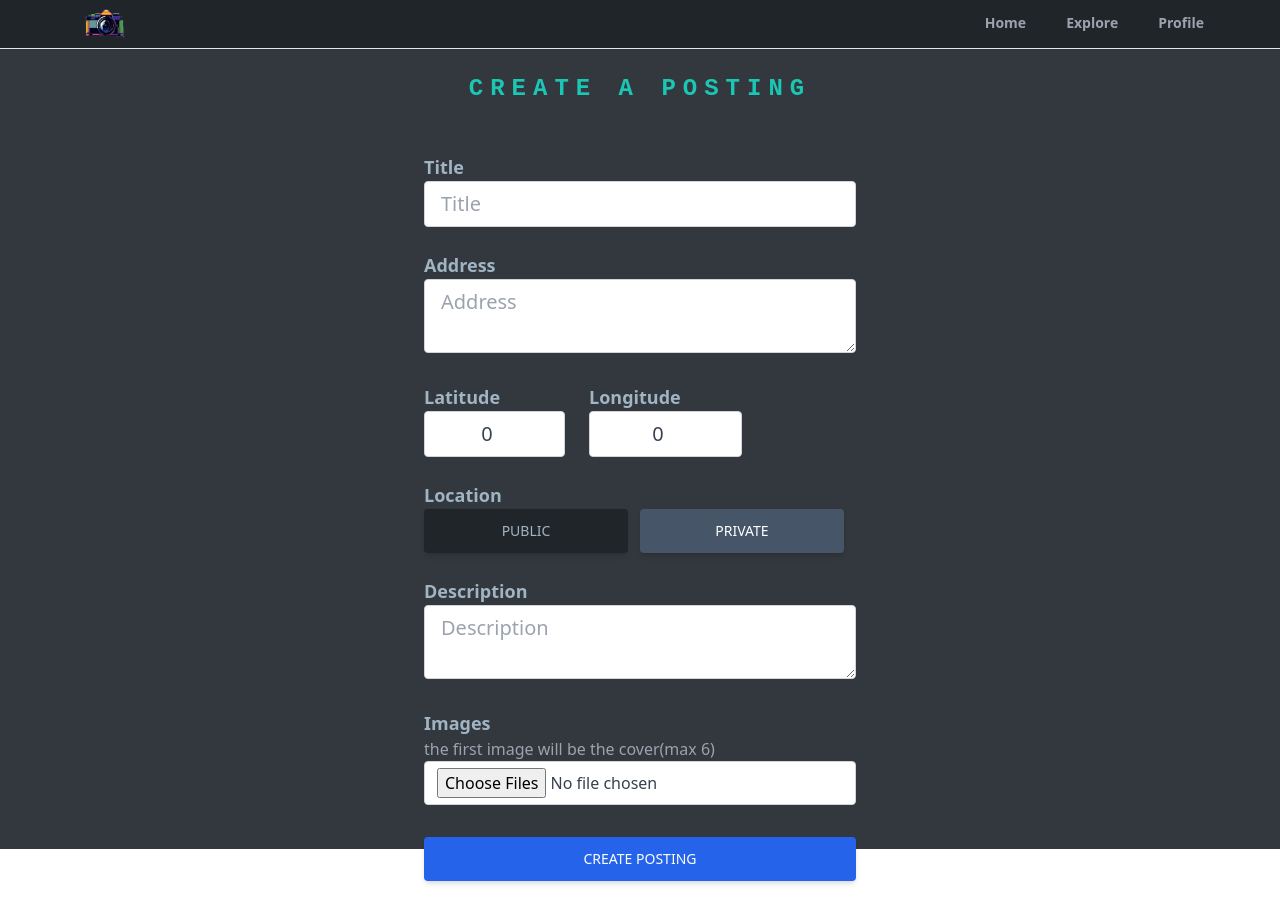
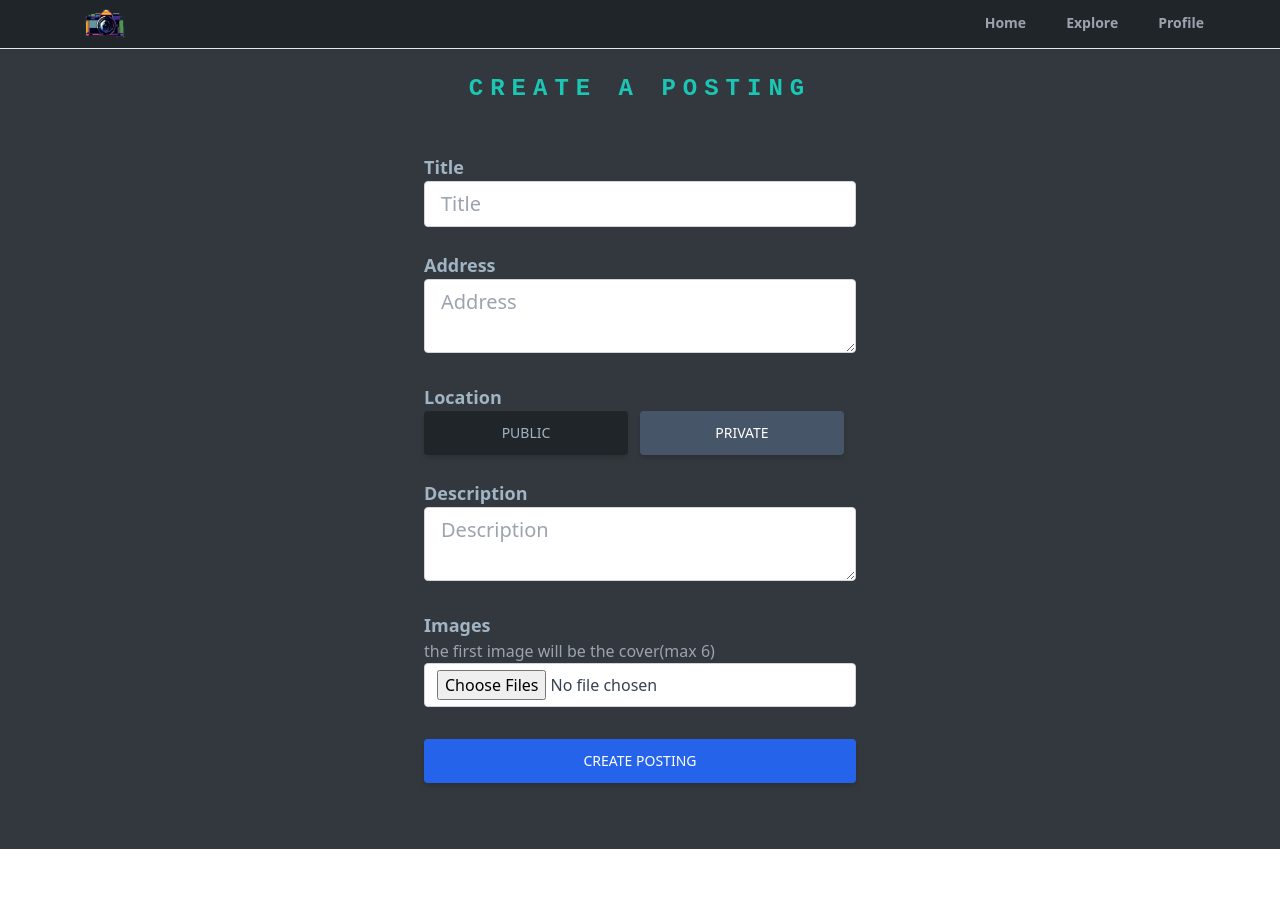
Before and after one commit to Sonjhalyns1/snapscape, a React (Create React App) app: page /create-posting in a window 1280 px wide. After the commit the page ends 849 px from the top, so only its background shows below. Built offline with nearby package versions, Linux system fonts and the light colour scheme; no server answers; sample sign-in values are in the browser's storage.

Commit message:
completed createposting page with geolocation api added

```diff
--- a/src/pages/CreatePosting.jsx
+++ b/src/pages/CreatePosting.jsx
@@ -1,10 +1,17 @@
 import { getAuth } from 'firebase/auth';
 import React, { useState } from 'react'
 import { useNavigate } from 'react-router-dom'
+import { toast } from 'react-toastify';
+import Spinner from '../components/Spinner';
+import {getDownloadURL, getStorage, ref, uploadBytesResumable} from 'firebase/storage'
+import { db } from '../firebase';
+import { addDoc, collection, serverTimestamp } from 'firebase/firestore';
+import {v4 as uuidv4} from "uuid"
 
 export default function CreatePosting() {
     const navigate = useNavigate()
     const auth = getAuth()
+    const [geolocationEnabled, setgeolocationEnabled] = useState(true)
     const [loading, setLoading] = useState(false);
     const [formData, setFormData] = useState({
         title:"",
@@ -16,15 +23,129 @@ export default function CreatePosting() {
         description: "",
     })
     const {title, address, type, longitude, latitude, description, images} = formData
-    function onChange(){
+    function onChange(e) {
+        let boolean = null;
+
+        // Files
+        if (e.target.files) {
+          setFormData((prevState) => ({
+            ...prevState,
+            images: e.target.files,
+          }));
+        }
+        // Text/Boolean/Number
+        if (!e.target.files) {
+          setFormData((prevState) => ({
+            ...prevState,
+            [e.target.id]: boolean ?? e.target.value,
+          }));
+        }
+      }
+    async function onSubmit(e){
+        e.preventDefault();
+        setLoading(true);
+
+        if(images.length >6){
+            setLoading(false)
+            toast.error("maximum 6 images are allowed")
+            return;
+        }
+        let geolocation = {}
+        let location
+        if(geolocationEnabled){
+            const response  = await fetch(`https://maps.googleapis.com/maps/api/geocode/json?address=${address}&key=${process.env.REACT_APP_GEOCODE_API_KEY}`);
+            const data = await response.json()
+
+            console.log(data)
+            geolocation.lat = data.results[0]?.geometry.location.lat  ?? 0;
+            geolocation.lng = data.results[0]?.geometry.location.lng  ?? 0;
+
+            location = data.status === "ZERO_RESULTS" && undefined;
+
+            if(location === undefined ){
+                setLoading(false)
+                toast.error("please enter a correct address")
+                return;
+            }
+        }else{
+            geolocation.lat = latitude
+            geolocation.lng = longitude
+
+        }
+        async function storeImage(image) {
+            return new Promise((resolve, reject) => {
+                const storage = getStorage()
+                const filename = `${auth.currentUser.uid}-${image.name}-${uuidv4()}`
+                const storageRef = ref(storage, filename);
+                const uploadTask = uploadBytesResumable(storageRef, image);
+                uploadTask.on('state_changed',
+                (snapshot) => {
+                    // Observe state change events such as progress, pause, and resume
+                    // Get task progress, including the number of bytes uploaded and the total number of bytes to be uploaded
+                    const progress = (snapshot.bytesTransferred / snapshot.totalBytes) * 100;
+                    console.log('Upload is ' + progress + '% done');
+                    switch (snapshot.state) {
+                    case 'paused':
+                        console.log('Upload is paused');
+                        break;
+                    case 'running':
+                        console.log('Upload is running');
+                        break;
+                    }
+                },
+                (error) => {
+                    reject(error)
+                    // Handle unsuccessful uploads
+                },
+                () => {
+                    // Handle successful uploads on complete
+                    // For instance, get the download URL: https://firebasestorage.googleapis.com/...
+                    getDownloadURL(uploadTask.snapshot.ref).then((downloadURL) => {
+                    resolve(downloadURL);
+                    });
+                }
+                );
+            })
+
+        }
+        const imgUrls = await Promise.all(
+            [...images].map((image) => storeImage(image))
+          ).catch((error) => {
+            setLoading(false);
+            toast.error("Images not uploaded");
+            return;
+          });
+        const formDataCopy = {
+            ...formData,
+            imgUrls,
+            geolocation,
+            timestamp: serverTimestamp(),
+            userRef: auth.currentUser.uid
+        }
+        delete formDataCopy.images;
+        !formDataCopy.offer && delete formDataCopy.discountedPrice;
+        delete formDataCopy.latitude;
+        delete formDataCopy.longitude;
+        const docRef = await addDoc(collection(db, "listings"), formDataCopy);
+        setLoading(false)
+        toast.success("Listing created")
+        navigate(`/profile`)
 
 
+    }
+
+
+
+
+
+    if (loading){
+        return <Spinner/>
     }
   return (
     <div className='h-screen w-full bg-[#32383D]'>
         <main className='max-w-md px-2 mx-auto'>
             <h6 className='text-2xl text-center p-6 font weight-bold'>Create a Posting</h6>
-            <form >
+            <form onSubmit={onSubmit}>
                 <p className='text-lg mt-6 font-semibold text-[#A1B4C4]'>Title</p>
                 <input
                 type='text'
@@ -46,6 +167,7 @@ export default function CreatePosting() {
                 placeholder='Address'
                 required
                 className= 'w-full py-2 px-4 text-xl text-gray-700 bg-white border border-gray-300 rounded transition duration-150 ease-in-out focus:text-gray-700 focus:bg-white focus:border-slate-600 mb-6'/>
+                {!geolocationEnabled && (
                     <div className='flex space-x-6 justify-start mb-6'>
                         <div>
                             <p className='text-lg font-semibold text-[#A1B4C4]'>Latitude</p>
@@ -70,6 +192,7 @@ export default function CreatePosting() {
                             className = "w-full px-4 py-2 text-xl text-gray-700 bg-white border border-gray-300 rounded transition duration-150 ease-in-out focus:bg-white focus:text-gray-700 focus:border-slate-600 text-center" />
                         </div>
                     </div>
+                )}
                 <p className='text-lg font-semibold text-[#A1B4C4]'>Location</p>
                 <div className='flex'>
                     <button type='button'
--- a/src/pages/Profile.jsx
+++ b/src/pages/Profile.jsx
@@ -1,8 +1,8 @@
 import { getAuth, updateProfile } from 'firebase/auth';
-import React, { useState } from 'react'
+import React, { useEffect, useState } from 'react'
 import { Link, useNavigate } from 'react-router-dom';
 import { db } from '../firebase';
-import { doc, updateDoc } from 'firebase/firestore';
+import { collection, doc, getDocs, orderBy, query, updateDoc, where } from 'firebase/firestore';
 import { toast } from 'react-toastify';
 import {FcLandscape} from "react-icons/fc"
 
@@ -10,6 +10,7 @@ export default function Profile() {
   const auth = getAuth()
   const navigate = useNavigate()
   const[changeDetail, setChangeDetail] = useState(false)
+  const[listings, setListings] = useState(false);
   const[loading, setLoading] = useState(true)
   const [formData, setFormData] = useState({
     name: auth.currentUser.displayName,
@@ -42,6 +43,24 @@ export default function Profile() {
       toast.error("Could not update the profile detail")
     }
   }
+  useEffect(() => {
+    async function fetchUserListings(){
+      const listingRef = collection(db, "listings");
+      const q = query(listingRef, where("userRef", "==", auth.currentUser.uid), orderBy("timestamp", "desc"))
+      const querySnap = await getDocs(q)
+      let listings = [];
+      querySnap.forEach((doc) =>{
+        return listings.push({
+          id: doc.id,
+          data: doc.data()
+        })
+      })
+      setListings(listings)
+      setLoading(false)
+
+    }
+    fetchUserListings()
+  },[])
   return (
     <div className='h-screen w-full bg-[#32383D]'>
     <section className='p-5 max-w-6xl mx-auto flex justify-center items-center flex-col '>
```
Lines whose indentation alone changed are shown as unchanged.
